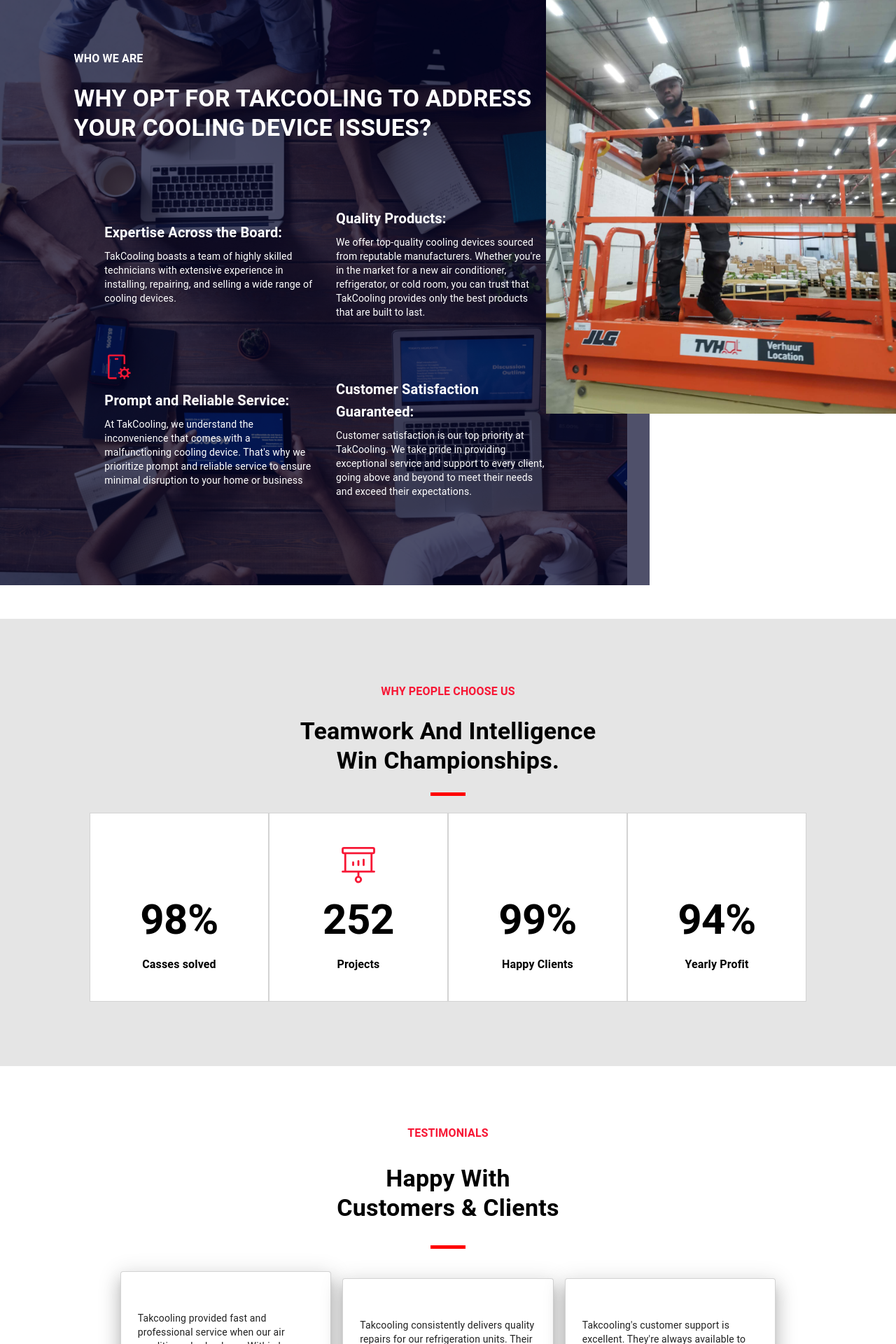
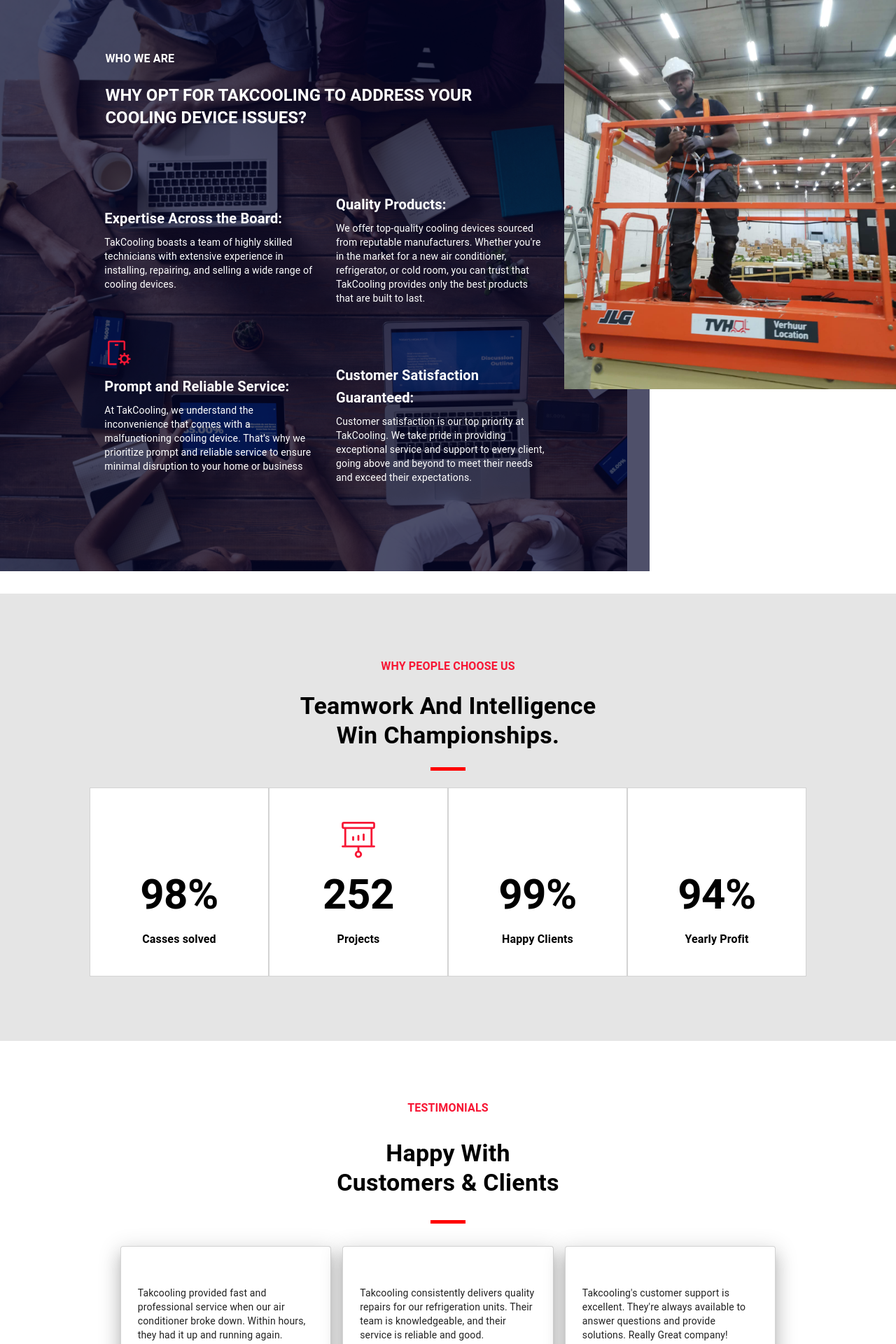
Before and after one commit to iaifrns/takcooling, a React (Vite) app: page / in a window 1280 px wide. Shown: the part 2400-4320 px from the top of the page at 70% size. Built offline with nearby package versions, Linux system fonts and the light colour scheme; some icons are missing; the HTML template or start-up script is replaced by a standard one.

Commit message:
changes in the app

```diff
--- a/src/components/footer/footer.tsx
+++ b/src/components/footer/footer.tsx
@@ -1,51 +1,99 @@
-
-import { Grid, useMediaQuery, useTheme } from '@mui/material';
-import Box from '@mui/material/Box';
-import Typography from '@mui/material/Typography';
+import { Grid, useMediaQuery, useTheme } from "@mui/material";
+import Box from "@mui/material/Box";
+import Typography from "@mui/material/Typography";
 
 export default function Footer() {
+  const sendToWhatsapp = () => {
+    const phone = "+447877020977";
+    window.location.href = `whatsapp://send?phone=${phone}`;
+  };
 
-  const sendToWhatsapp = () => {
-    const phone = '+447877020977'
-    window.location.href = `whatsapp://send?phone=${phone}`;
-  }
-
-  const theme = useTheme()
-  const isSmallScreen = useMediaQuery(theme.breakpoints.down('md'))
+  const theme = useTheme();
+  const isSmallScreen = useMediaQuery(theme.breakpoints.down("md"));
 
   return (
-    <Box component="footer" sx={{ bgcolor: '#02132b', py: 6 }} width="100%" display={'flex'} flexDirection={'column'} justifyContent={'center'} alignItems={'center'}>
-      <Box width="80%" display={'flex'} flexDirection={'column'} justifyContent={'center'} alignItems={'center'}>
+    <Box
+      component="footer"
+      sx={{ bgcolor: "#02132b", py: 6 }}
+      width="100%"
+      display={"flex"}
+      flexDirection={"column"}
+      justifyContent={"center"}
+      alignItems={"center"}
+    >
+      <Box
+        width="80%"
+        display={"flex"}
+        flexDirection={"column"}
+        justifyContent={"center"}
+        alignItems={"center"}
+      >
+        <Typography
+          variant={isSmallScreen ? "h5" : "h4"}
+          color={"white"}
+          fontWeight={"bold"}
+          width={"100%"}
+        >
+          Innovating the high-tech future: {!isSmallScreen && <br />} Our
+          leading drive
+        </Typography>
 
-        <Typography variant={isSmallScreen ? 'h5' : 'h4'} color={'white'} fontWeight={'bold'} width={'100%'}>Innovating the high-tech future: {!isSmallScreen && <br/> }  Our leading drive</Typography>
-
-        <Grid container justifyContent={isSmallScreen ? 'left' : 'space-between'} direction={isSmallScreen ? 'column' : "row"} alignContent={'left'}>
-
+        <Grid
+          container
+          justifyContent={isSmallScreen ? "left" : "space-between"}
+          direction={isSmallScreen ? "column" : "row"}
+          alignContent={"left"}
+        >
           <Grid mt={5}>
-            <Typography variant='h6' color={'white'} fontWeight={'bold'} mb={3}>Address</Typography>
-            <Typography variant='body2' color={'lightgray'} mb={1}>London</Typography>
-            <Typography variant='body2' color={'lightgray'} mb={1}>Postcode Se15 6rs</Typography>
-            <Typography variant='body2' color={'lightgray'} mb={1}>Rue 149 glengall road </Typography>
+            <Typography variant="h6" color={"white"} fontWeight={"bold"} mb={3}>
+              Address
+            </Typography>
+            <Typography variant="body2" color={"lightgray"} mb={1}>
+              London
+            </Typography>
+            <Typography variant="body2" color={"lightgray"} mb={1}>
+              Postcode Se15 6rs
+            </Typography>
+            <Typography variant="body2" color={"lightgray"} mb={1}>
+              Rue 149 glengall road{" "}
+            </Typography>
           </Grid>
 
           <Grid mt={5}>
-            <Typography variant='h6' color={'white'} fontWeight={'bold'} mb={3}>Say Hello</Typography>
-            <Typography variant='body2' color={'lightgray'} mb={1}>00447877020977</Typography>
-            <Typography variant='body2' color={'lightgray'} mb={1}>takcooling@gmail.com</Typography>
+            <Typography variant="h6" color={"white"} fontWeight={"bold"} mb={3}>
+              Say Hello
+            </Typography>
+            <Typography variant="body2" color={"lightgray"} mb={1}>
+              00447877020977
+            </Typography>
+            <Typography variant="body2" color={"lightgray"} mb={1}>
+              takcooling@gmail.com
+            </Typography>
           </Grid>
 
           <Grid mt={5}>
-            <Typography variant='h6' color={'white'} fontWeight={'bold'} mb={3}>Socials</Typography>
-            <Typography variant='body2' color={'lightgray'} mb={1}>Facebook</Typography>
-            <Typography variant='body2' onClick={sendToWhatsapp} color={'lightgray'} mb={1}>Whatsapp</Typography>
+            <Typography variant="h6" color={"white"} fontWeight={"bold"} mb={3}>
+              Socials
+            </Typography>
+            <Typography variant="body2" color={"lightgray"} mb={1}>
+              Facebook
+            </Typography>
+            <Typography
+              variant="body2"
+              onClick={sendToWhatsapp}
+              color={"lightgray"}
+              mb={1}
+            >
+              Whatsapp
+            </Typography>
           </Grid>
-
         </Grid>
 
-        <Grid container height={2} mt={5} bgcolor={'lightgray'}></Grid>
+        <Grid container height={2} mt={5} bgcolor={"lightgray"}></Grid>
 
-        <Typography variant='body2' mt={3} color={'gray'}>WillsTech © 2023. All Rights Reserved.</Typography>
-
+        <Typography variant="body2" mt={3} color={"gray"}>
+          WillsTech © 2023. All Rights Reserved.
+        </Typography>
       </Box>
     </Box>
   );
--- a/src/components/testimonies/testimonies.tsx
+++ b/src/components/testimonies/testimonies.tsx
@@ -1,38 +1,59 @@
-import { Avatar, Box, Card, CardContent, Stack, Typography, useMediaQuery, useTheme } from "@mui/material"
-import { RedLine, colors } from "../../styles/theme"
-import { Icon } from "@iconify/react/dist/iconify.js"
+import {
+  Avatar,
+  Box,
+  Card,
+  CardContent,
+  Stack,
+  Typography,
+  useMediaQuery,
+  useTheme,
+} from "@mui/material";
+import { RedLine, colors } from "../../styles/theme";
+import { Icon } from "@iconify/react/dist/iconify.js";
 
-const Testimony = ({ message, name, title, img, smallScreen }: {
-    message: string,
-    name: string,
-    title: string,
-    img: string,
-    smallScreen : boolean
+const Testimony = ({
+  message,
+  name,
+  title,
+  img,
+  smallScreen,
+}: {
+  message: string;
+  name: string;
+  title: string;
+  img: string;
+  smallScreen: boolean;
 }) => {
-
   const style = {
-        width: smallScreen ? '100%' : '30%',
-        border: '1px solid lightgray',
+    width: smallScreen ? "100%" : "30%",
+    border: "1px solid lightgray",
     boxShadow: 16,
-        '&:hover': {
-            padding: 1
+    "&:hover": {
+      padding: 1,
     },
-        borderBottom: '2px solid red'
-    }
+    borderBottom: "2px solid red",
+  };
 
   return (
     <>
       <Card sx={style}>
-                <CardContent sx={{ display: 'flex', flexDirection: 'column', justifyContent: 'center', padding: 3 }}>
+        <CardContent
+          sx={{
+            display: "flex",
+            flexDirection: "column",
+            justifyContent: "center",
+            padding: 3,
+          }}
+        >
           <Typography variant="body2" mt={4}>
             {message}
           </Typography>
-                    <Stack direction={'row'} alignItems={'center'} gap={2} mt={4} mb={2}>
+          <Stack direction={"row"} alignItems={"center"} gap={2} mt={4} mb={2}>
             <Avatar alt="Remy Sharp" src={img} sx={{ width: 68, height: 68 }} />
-                        <Box display={'flex'} flexDirection={'column'}>
-                            <Typography fontWeight={'bold'}>{name}</Typography>
+            <Box display={"flex"} flexDirection={"column"}>
+              <Typography fontWeight={"bold"}>{name}</Typography>
               <Typography>{title}</Typography>
-                            <Box display={'flex'}>
+              <Box display={"flex"}>
                 <Icon icon="openmoji:star" />
                 <Icon icon="openmoji:star" />
                 <Icon icon="openmoji:star" />
@@ -44,47 +65,60 @@ const Testimony = ({ message, name, title, img, smallScreen }: {
         </CardContent>
       </Card>
     </>
-    )
-}
+  );
+};
 
 const Testimonies = () => {
-
   const theme = useTheme();
-    const smallScreen = useMediaQuery(theme.breakpoints.down('md'))
+  const smallScreen = useMediaQuery(theme.breakpoints.down("md"));
 
   return (
-        <Stack direction={'column'} p={2} justifyContent={'center'} alignItems={'center'} gap={4}>
-
-            <Typography fontWeight={'bold'} color={colors.secondary}>TESTIMONIALS</Typography>
-            <Typography variant="h4" fontWeight={'bold'} textAlign={'center'}>Happy With <br /> Customers & Clients</Typography>
+    <Stack
+      direction={"column"}
+      p={2}
+      justifyContent={"center"}
+      alignItems={"center"}
+      gap={4}
+    >
+      <Typography fontWeight={"bold"} color={colors.secondary}>
+        TESTIMONIALS
+      </Typography>
+      <Typography variant="h4" fontWeight={"bold"} textAlign={"center"}>
+        Happy With <br /> Customers & Clients
+      </Typography>
       <RedLine />
 
-            <Stack direction={smallScreen ? 'column' : 'row'} width={'80%'} justifyContent={'center'} alignItems={'center'} gap={2}>
+      <Stack
+        direction={smallScreen ? "column" : "row"}
+        width={"80%"}
+        justifyContent={"center"}
+        alignItems={"center"}
+        gap={2}
+      >
         <Testimony
-                    message="Takcooling provided fast and professional service when our air conditioner broke down. Within hours, they had it up and running again. Highly recommended"
+          message="Takcooling provided fast and professional service when our air conditioner broke down. Within hours, they had it up and running again."
           title="Business man"
           img="https://images.pexels.com/photos/20157089/pexels-photo-20157089/free-photo-of-man-sitting-on-ground.jpeg?auto=compress&cs=tinysrgb&w=1260&h=750&dpr=1"
           name="John Smith"
-                    smallScreen ={smallScreen}
+          smallScreen={smallScreen}
         />
         <Testimony
           message="Takcooling consistently delivers quality repairs for our refrigeration units. Their team is knowledgeable, and their service is reliable and good."
           title="Business woman"
           img="https://images.pexels.com/photos/20186047/pexels-photo-20186047/free-photo-of-woman-in-sweater-and-boots.jpeg?auto=compress&cs=tinysrgb&w=1260&h=750&dpr=1"
           name="Tony Ornella"
-                    smallScreen ={smallScreen}
+          smallScreen={smallScreen}
         />
         <Testimony
-                    message="Takcooling's customer support is excellent. They're always available to answer questions and provide solutions. Great company to work with!"
+          message="Takcooling's customer support is excellent. They're always available to answer questions and provide solutions. Really Great company!"
           title="House keeper"
           img="https://images.pexels.com/photos/14692154/pexels-photo-14692154.jpeg?auto=compress&cs=tinysrgb&w=1260&h=750&dpr=1"
           name="Alena Due"
-                    smallScreen ={smallScreen}
+          smallScreen={smallScreen}
         />
       </Stack>
     </Stack>
-    )
+  );
+};
 
-}
-
-export default Testimonies
+export default Testimonies;
--- a/src/components/whyUs/whyUs.tsx
+++ b/src/components/whyUs/whyUs.tsx
@@ -1,67 +1,162 @@
-import { Box, Grid, Stack, Typography, useMediaQuery, useTheme } from "@mui/material";
-import img from '../../assets/pexels-fauxels-3183150.jpg'
-import img1 from '../../assets/imgM8.jpg'
+import {
+  Box,
+  Grid,
+  Stack,
+  Typography,
+  useMediaQuery,
+  useTheme,
+} from "@mui/material";
+import img from "../../assets/pexels-fauxels-3183150.jpg";
+import img1 from "../../assets/imgM8.jpg";
 import { colors } from "../../styles/theme";
 import { Spacer } from "../common/spacer";
 import { Icon } from "@iconify/react/dist/iconify.js";
+import { useEffect, useRef } from "react";
 
 const WhyUs = () => {
+  const theme = useTheme();
+  const smallScreen = useMediaQuery(theme.breakpoints.down("md"));
 
-    const theme = useTheme();
-    const smallScreen = useMediaQuery(theme.breakpoints.down('md'))
+  const parentRef = useRef<HTMLDivElement>(null);
+  const child1Ref = useRef<HTMLDivElement>(null);
+  const childRef = useRef<HTMLDivElement>(null);
+
+  useEffect(() => {
+    if (parentRef.current && childRef.current && child1Ref.current) {
+      const childHeight = childRef.current.clientHeight;
+      const childHeight2 = child1Ref.current.clientHeight;
+      parentRef.current.style.height = smallScreen
+        ? `${childHeight + childHeight2 + 370}px`
+        : `${childHeight}px`;
+    }
+  }, []);
 
   return (
-        <Box height={ smallScreen ? '200vh' : '120vh'} overflow={'hidden'} >
-            <Box position={'relative'} zIndex={1}>
-                <Box position={smallScreen ? 'relative' :'absolute'} top={40} sx={{ backgroundImage: `url(${img})`, backgroundSize: 'cover' }} display={'flex'} flexDirection={'column'} justifyContent={'center'} width={smallScreen ? '100%' :'70%'} >
-                    <Stack direction={'column'} bgcolor={'rgb(5, 6, 43,0.7)'} p={2} justifyContent={'center'} alignItems={'center'} width={'100%'} gap={3}>
+    <Box position={"relative"} ref={parentRef} pb={20}>
+      <Box
+        ref={childRef}
+        position={smallScreen ? "relative" : "absolute"}
+        top={40}
+        sx={{ backgroundImage: `url(${img})`, backgroundSize: "cover" }}
+        display={"flex"}
+        flexDirection={"column"}
+        justifyContent={"center"}
+        width={smallScreen ? "100%" : "70%"}
+      >
+        <Stack
+          direction={"column"}
+          bgcolor={"rgb(5, 6, 43,0.7)"}
+          p={2}
+          justifyContent={"center"}
+          alignItems={"center"}
+          width={"100%"}
+          gap={3}
+        >
           <Spacer />
-                        <Typography fontWeight={'bold'} width={'80%'} color={colors.white}>WHO WE ARE</Typography>
-                        <Typography variant="h4" width={'80%'} fontWeight={'bold'} color={colors.white}>WHY OPT FOR TAKCOOLING TO ADDRESS YOUR COOLING DEVICE ISSUES?</Typography>
+          <Typography fontWeight={"bold"} width={"70%"} color={colors.white}>
+            WHO WE ARE
+          </Typography>
+          <Typography
+            variant="h5"
+            width={"70%"}
+            fontWeight={"bold"}
+            color={colors.white}
+          >
+            WHY OPT FOR TAKCOOLING TO ADDRESS YOUR COOLING DEVICE ISSUES?
+          </Typography>
 
-                        <Grid container width={'80%'} justifyContent={'center'} alignItems={'center'}>
-
+          <Grid
+            container
+            width={"80%"}
+            justifyContent={"center"}
+            alignItems={"center"}
+          >
             <Grid xs={11} sm={8} md={5} m={2} color={colors.white}>
-                                <Icon icon="mdi:performance" width={40} color={colors.secondary} />
-                                <Typography variant="h6" fontWeight={'bold'} mt={1} mb={1}>Expertise Across the Board:</Typography>
+              <Icon
+                icon="mdi:performance"
+                width={40}
+                color={colors.secondary}
+              />
+              <Typography variant="h6" fontWeight={"bold"} mt={1} mb={1}>
+                Expertise Across the Board:
+              </Typography>
               <Typography variant="body2">
-                                    TakCooling boasts a team of highly skilled technicians with extensive experience in installing, repairing, and selling a wide range of cooling devices.
+                TakCooling boasts a team of highly skilled technicians with
+                extensive experience in installing, repairing, and selling a
+                wide range of cooling devices.
               </Typography>
             </Grid>
             <Grid xs={11} sm={8} md={5} m={2} color={colors.white}>
-                                <Icon icon="fluent-mdl2:product-variant" width={40} color={colors.secondary} />
-                                <Typography variant="h6" fontWeight={'bold'} mt={1} mb={1}>Quality Products:</Typography>
+              <Icon
+                icon="fluent-mdl2:product-variant"
+                width={40}
+                color={colors.secondary}
+              />
+              <Typography variant="h6" fontWeight={"bold"} mt={1} mb={1}>
+                Quality Products:
+              </Typography>
               <Typography variant="body2">
-                                    We offer top-quality cooling devices sourced from reputable manufacturers. Whether you're in the market for a new air conditioner, refrigerator, or cold room, you can trust that TakCooling provides only the best products that are built to last.                            </Typography>
+                We offer top-quality cooling devices sourced from reputable
+                manufacturers. Whether you're in the market for a new air
+                conditioner, refrigerator, or cold room, you can trust that
+                TakCooling provides only the best products that are built to
+                last.{" "}
+              </Typography>
             </Grid>
             <Grid xs={11} sm={8} md={5} m={2} color={colors.white}>
-                                <Icon icon="carbon:service-id" width={40} color={colors.secondary} />
-                                <Typography variant="h6" fontWeight={'bold'} mt={1} mb={1}>Prompt and Reliable Service:</Typography>
+              <Icon
+                icon="carbon:service-id"
+                width={40}
+                color={colors.secondary}
+              />
+              <Typography variant="h6" fontWeight={"bold"} mt={1} mb={1}>
+                Prompt and Reliable Service:
+              </Typography>
               <Typography variant="body2">
-                                    At TakCooling, we understand the inconvenience that comes with a malfunctioning cooling device. That's why we prioritize prompt and reliable service to ensure minimal disruption to your home or business                            </Typography>
+                At TakCooling, we understand the inconvenience that comes with a
+                malfunctioning cooling device. That's why we prioritize prompt
+                and reliable service to ensure minimal disruption to your home
+                or business{" "}
+              </Typography>
             </Grid>
             <Grid xs={11} sm={8} md={5} m={2} color={colors.white}>
-                                <Icon icon="streamline:information-desk-customer" width={40} color={colors.secondary} />
-                                <Typography variant="h6" fontWeight={'bold'} mt={1} mb={1}>Customer Satisfaction Guaranteed:</Typography>
+              <Icon
+                icon="streamline:information-desk-customer"
+                width={40}
+                color={colors.secondary}
+              />
+              <Typography variant="h6" fontWeight={"bold"} mt={1} mb={1}>
+                Customer Satisfaction Guaranteed:
+              </Typography>
               <Typography variant="body2">
-                                    Customer satisfaction is our top priority at TakCooling. We take pride in providing exceptional service and support to every client, going above and beyond to meet their needs and exceed their expectations.                            </Typography>
+                Customer satisfaction is our top priority at TakCooling. We take
+                pride in providing exceptional service and support to every
+                client, going above and beyond to meet their needs and exceed
+                their expectations.{" "}
+              </Typography>
             </Grid>
-
           </Grid>
 
           <Spacer />
-
         </Stack>
-
       </Box>
 
-                <Box position={smallScreen ? 'relative' :'absolute'} width={'100%'} display={'flex'} justifyContent={'right'} >
-                    <img src={img1} width={smallScreen ? '100%' : 500} height={smallScreen ? 350 : 'auto'} style={{ position: 'absolute', zIndex: 1 }} />
-                </Box>
-
+      <Box
+        ref={child1Ref}
+        position={smallScreen ? "relative" : "absolute"}
+        width={"100%"}
+        display={"flex"}
+        justifyContent={"right"}
+      >
+        <img
+          src={img1}
+          width={smallScreen ? "100%" : "37%"}
+          height={smallScreen ? 350 : "auto"}
+          style={{ position: "absolute", zIndex: smallScreen ? 0 : 1 }}
+        />
       </Box>
     </Box>
-    )
-}
+  );
+};
 
 export default WhyUs;
```
Also changed, not shown: src/components/companyInfo/CompanyInfo.tsx (+90 -20 lines), src/pages/homePage/index.tsx (+19 -19 lines). Lines whose indentation alone changed are shown as unchanged.
